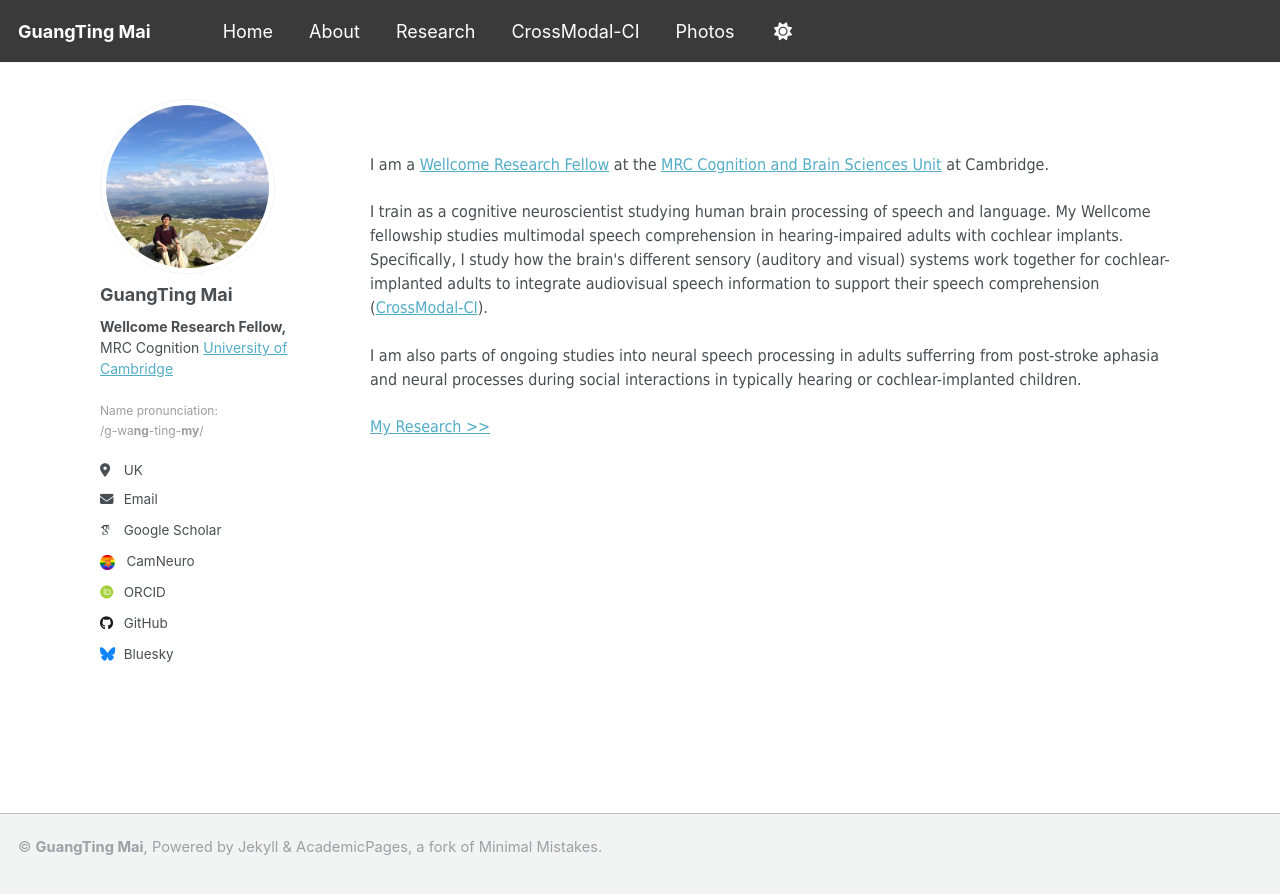
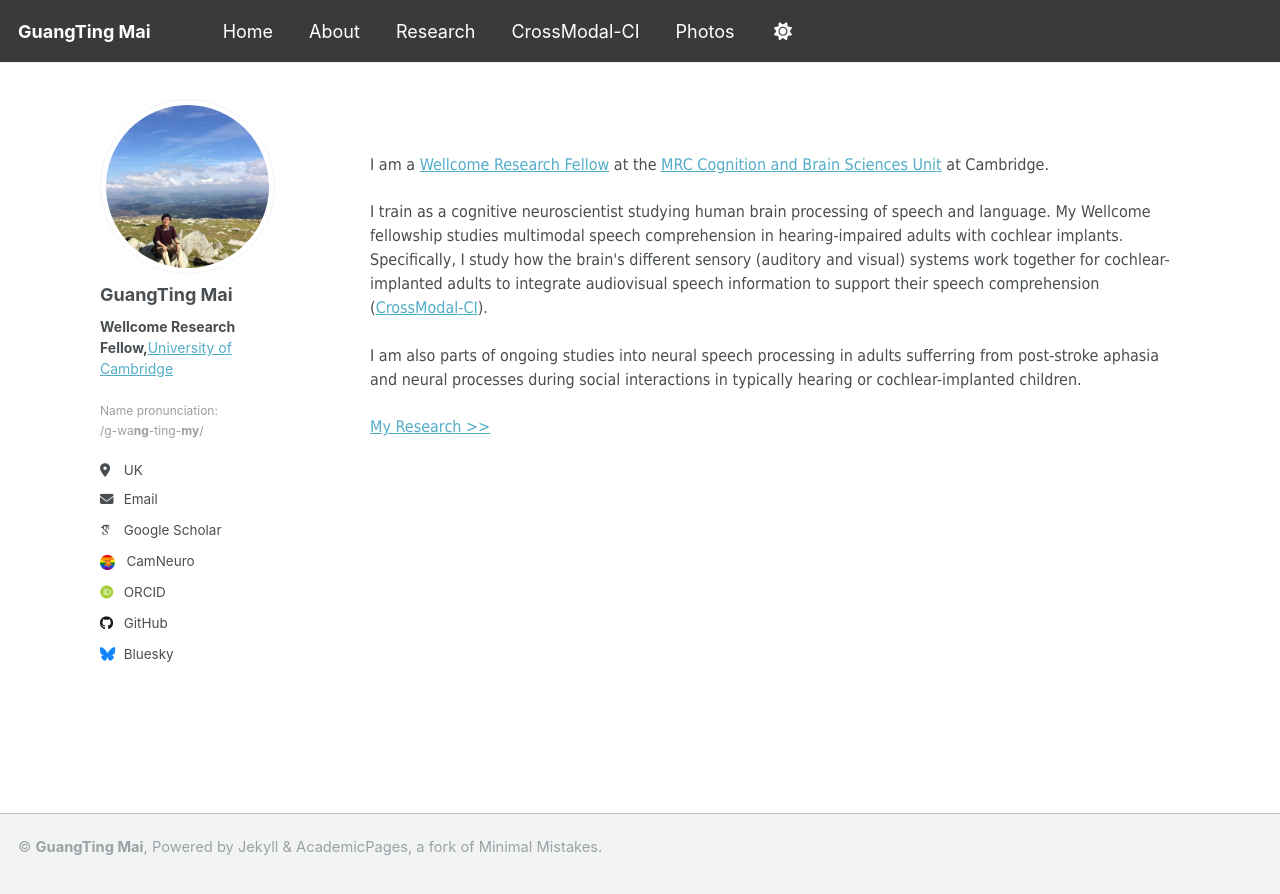
Before and after one commit to guangtingmai/guangtingmai.github.io, a Jekyll site: the page built from _pages/readme.html, in a window 1280 px wide. Shown: the top 894 px of the page. Built offline with Jekyll 4.4.1, drawn with Linux system fonts in a browser that asks for light colours; some web fonts are replaced.

Commit message:
Update _config.yml

```diff
--- a/_config.yml
+++ b/_config.yml
@@ -25,7 +25,7 @@
   avatar           : "profile.jpg"
   name             : "GuangTing Mai"
   pronouns         : # example: "she/her"
-  bio              : '<span style="font-size:10.5pt;"><strong>Wellcome Research Fellow,</strong><br>MRC Cognition <a href="https://www.cam.ac.uk/">University of Cambridge</a></span><br><br><span style="font-size:9pt;color:#9e9d9d">Name pronunciation:<br>/g-wa<strong>ng</strong>-ting-<strong>my</strong>/</span>'
+  bio              : '<span style="font-size:10.5pt;"><strong>Wellcome Research Fellow,</strong><a href="https://www.cam.ac.uk/">University of Cambridge</a></span><br><br><span style="font-size:9pt;color:#9e9d9d">Name pronunciation:<br>/g-wa<strong>ng</strong>-ting-<strong>my</strong>/</span>'
   location         : "UK"
   employer         : # "Red Brick University"
   uri              : # URL
```
